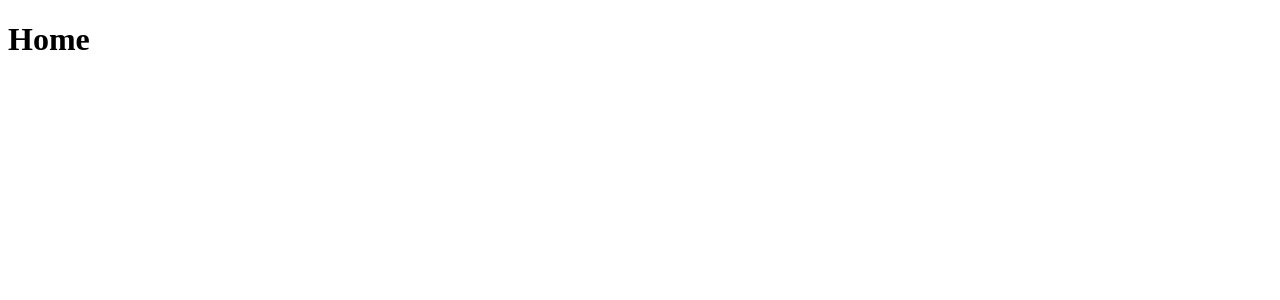
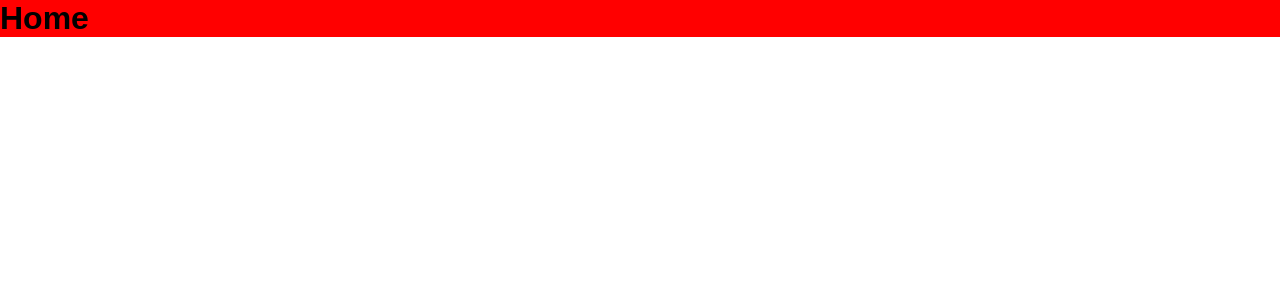
Before and after one commit to arturoburigo/FrontEnd-Class-Final-project, a React (Vite) app: page /home in a window 1280 px wide. Shown: the top 300 px of the page. Built offline with nearby package versions, Linux system fonts and the light colour scheme.

Commit message:
Header devleop

```diff
--- a/src/components/Header.jsx
+++ b/src/components/Header.jsx
@@ -1,3 +1,9 @@
+import classes from './Header.module.css'
+
 export default function Header(){
-
+    return (
+        <div className={classes.content}>
+            <h1>Home</h1>
+        </div>
+    )
 }
--- /dev/null
+++ b/src/components/Header.module.css
@@ -0,0 +1,8 @@
+body {
+    font-family: Arial, sans-serif;
+}
+
+.content{
+    width: 100%;
+    background-color: red;
+}
--- a/src/routes/Home.jsx
+++ b/src/routes/Home.jsx
@@ -1,7 +1,11 @@
+import Header from "../components/Header";
+import classes from "./Home.module.css"
+
 export default function Home(){
     return (
-        <div>
-            <h1>Home</h1>
+        <div className={classes}>
+            <Header/>
+
         </div>
     )
 }
--- /dev/null
+++ b/src/routes/Home.module.css
@@ -0,0 +1,5 @@
+* {
+    margin: 0;
+    padding: 0;
+    box-sizing: border-box;
+}
```
